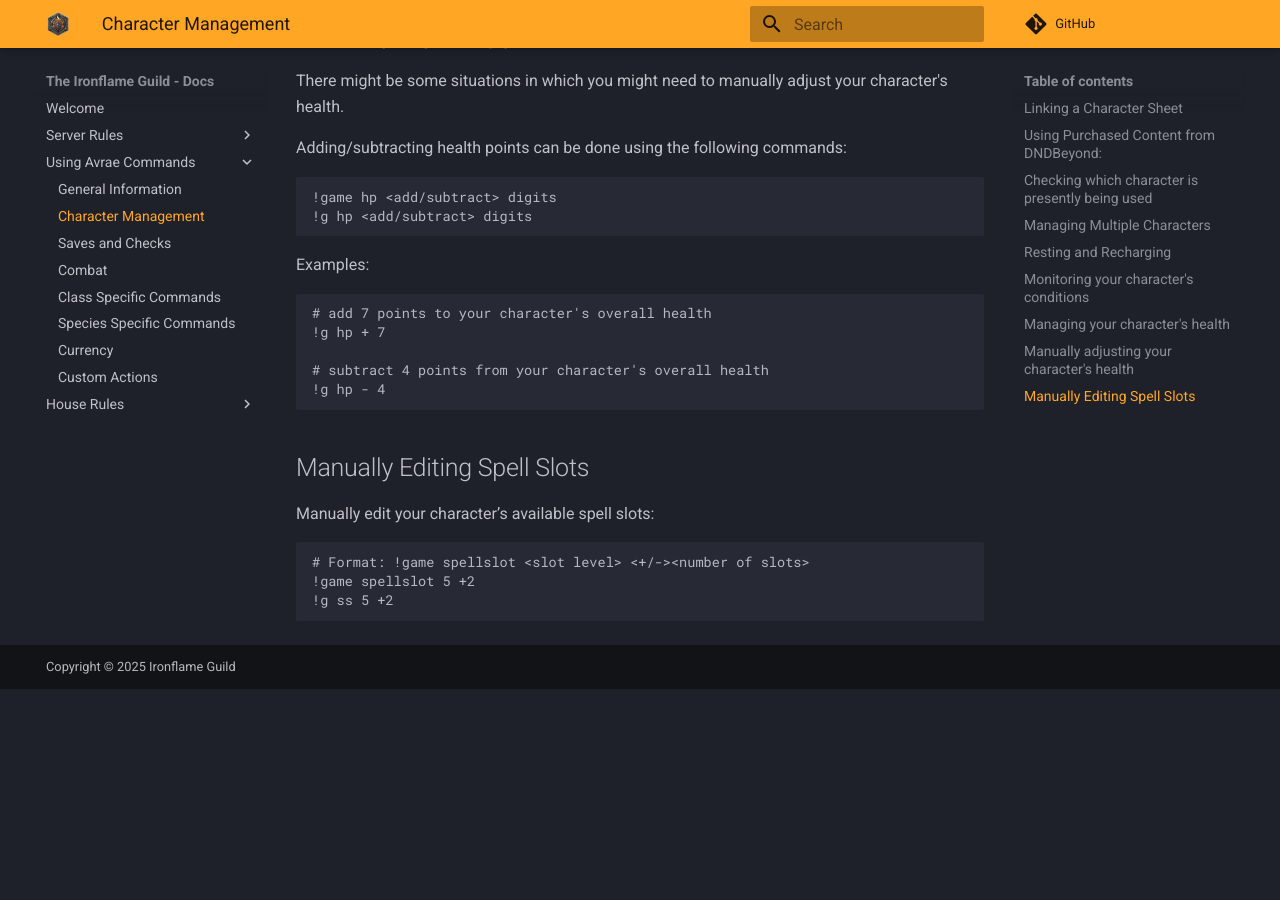
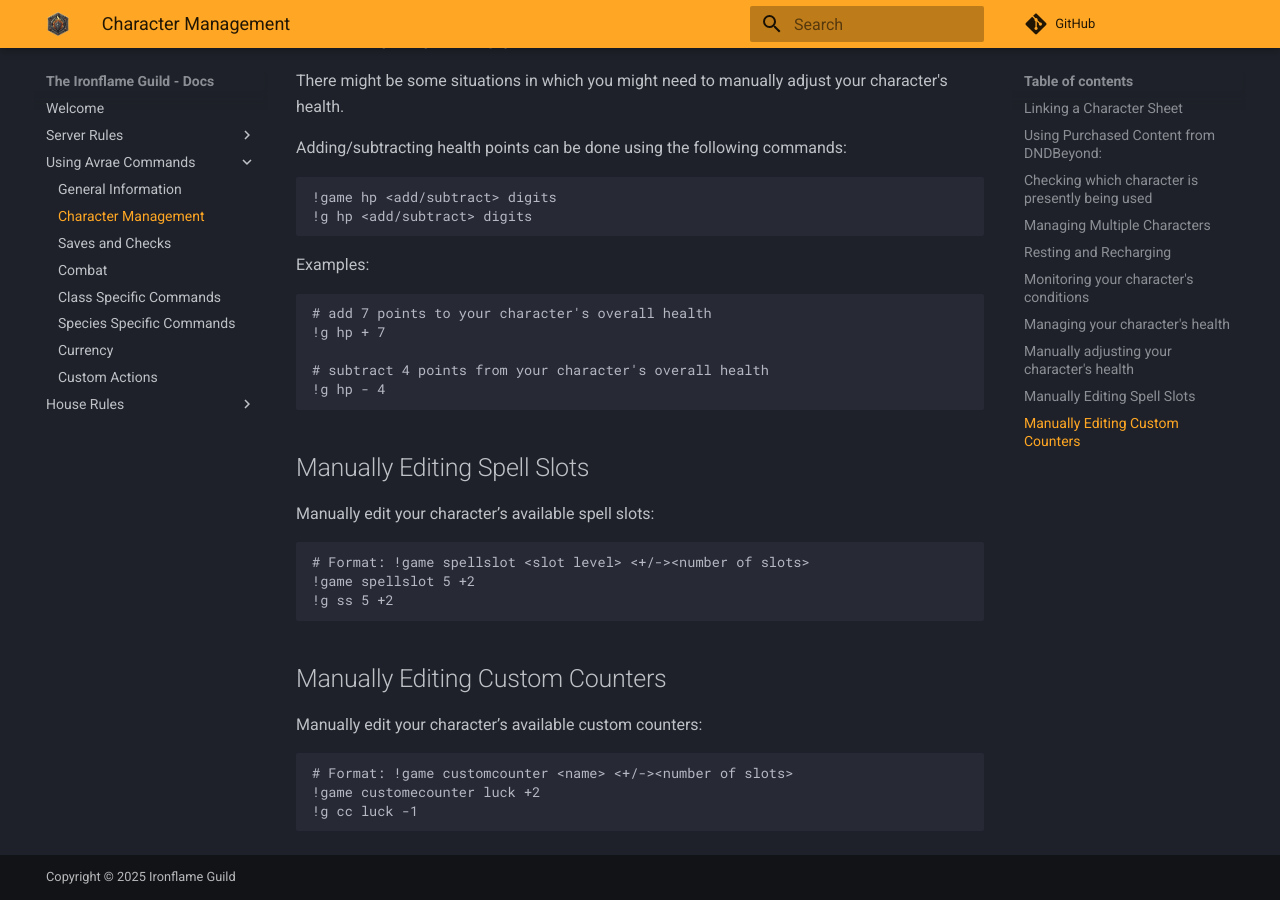
Before and after one commit to adamhstewart/doip-docs, an MkDocs documentation site: the page built from docs/character.md, in a window 1280 px wide and 900 px high, scrolled down 1924 px. Built offline with MkDocs 1.6.1 and Material for MkDocs 9.7.7, drawn with Linux system fonts in a browser that asks for light colours; comment, search, counter and statistics services are not loaded; before the commit the page ends 2613 px from its top, so only the background shows below that.

Commit message:
Update character.md with customcounter

````diff
--- a/docs/character.md
+++ b/docs/character.md
@@ -96,3 +96,11 @@ Manually edit your character’s available spell slots:
 !game spellslot 5 +2
 !g ss 5 +2
 ```
+
+## Manually Editing Custom Counters
+Manually edit your character’s available custom counters:
+```powershell
+# Format: !game customcounter <name> <+/-><number of slots>
+!game customecounter luck +2
+!g cc luck -1
+```
````
